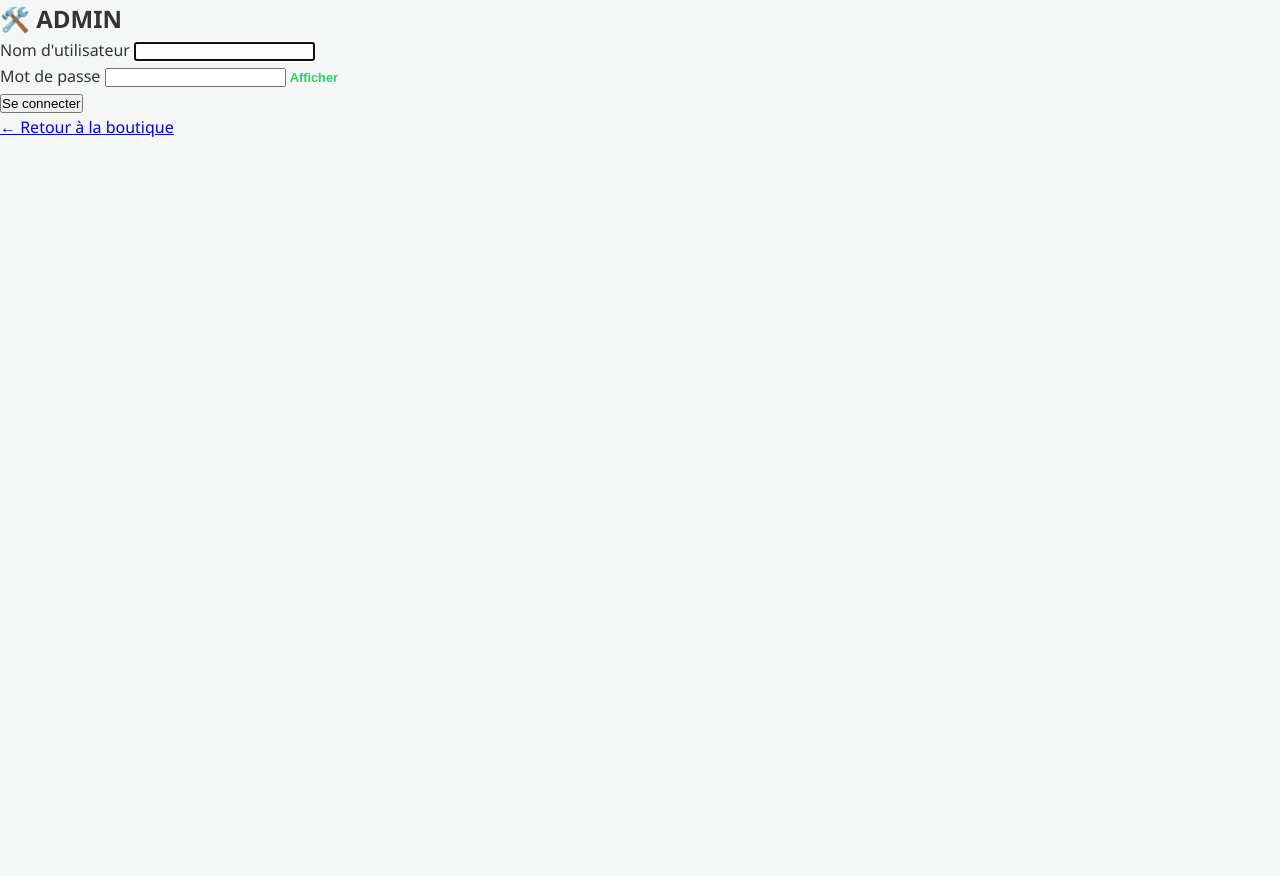
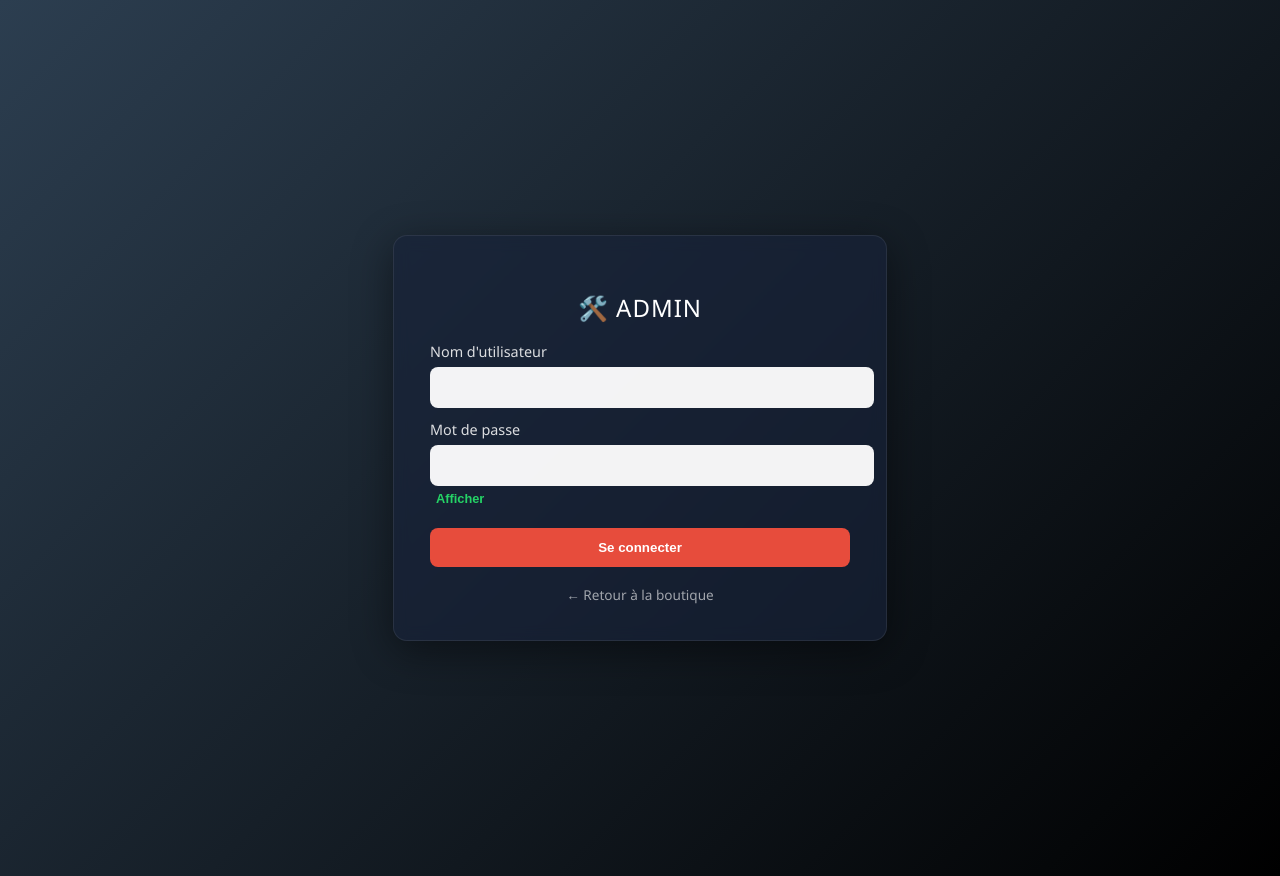
Before and after one commit to menma-officiel/Menma-Shop, a PHP site: page /admin/login.php in a window 1280 px wide. Before the commit the page ends 137 px from the top, so only its background shows below. Run offline with PHP 8.4, Linux system fonts and the light colour scheme; some libraries are stand-ins or nearby versions.

Commit message:
Update login.css

```diff
--- a/assets/css/login.css
+++ b/assets/css/login.css
@@ -1,77 +1,201 @@
-/* 1. RESET ET BASE */
-* { margin: 0; padding: 0; box-sizing: border-box; }
-body { font-family: 'Segoe UI', Roboto, sans-serif; background-color: #f4f7f6; color: #333; line-height: 1.6; -webkit-tap-highlight-color: transparent; }
-
-/* 2. NAVIGATION (Optimisée Mobile) */
-.nav-admin {
-    display: flex; justify-content: space-between; align-items: center;
-    background: #1a1a1a; padding: 0 20px; min-height: 65px; color: white;
-    position: sticky; top: 0; z-index: 1000; box-shadow: 0 2px 10px rgba(0,0,0,0.3);
+/* Styles pour la page admin/login.php */
+.login-page-body {
+    font-family: 'Segoe UI', sans-serif;
+    background: linear-gradient(135deg, #2c3e50, #000000);
+    min-height: 100vh;
+    display: flex;
+    align-items: center;
+    justify-content: center;
+    color: white;
+    padding: 30px;
 }
 
-.logo { font-weight: 800; font-size: 1.2rem; color: #fff; text-decoration: none; text-transform: uppercase; }
-.logo span { color: #25D366; }
-
-.menu-admin { display: flex; gap: 20px; align-items: center; }
-/* Grosses icônes pour le pouce */
-.menu-admin a { color: #ccc; text-decoration: none; font-size: 1.5rem; padding: 10px; display: inline-block; }
-
-/* 3. LAYOUT PRINCIPAL */
-.admin-wrapper { max-width: 1000px; margin: 20px auto; padding: 0 15px; }
-.edit-container { background: #ffffff; padding: 20px; border-radius: 12px; box-shadow: 0 4px 12px rgba(0,0,0,0.05); margin-bottom: 20px; }
-
-/* 4. STATISTIQUES (Grille responsive) */
-.stats-grid { display: grid; grid-template-columns: repeat(auto-fit, minmax(150px, 1fr)); gap: 15px; margin-bottom: 25px; }
-.stat-card { background: white; padding: 15px; border-radius: 10px; border: 1px solid #eee; text-align: center; }
-.stat-value { font-size: 1.5rem; font-weight: bold; display: block; }
-
-/* 5. FORMULAIRES (Champs larges pour mobile) */
-.admin-form label { display: block; margin: 15px 0 6px; font-weight: 700; font-size: 0.9rem; }
-.admin-form input, .admin-form textarea, .admin-form select {
-    width: 100%; padding: 14px; border: 1px solid #d1d5db; border-radius: 10px; font-size: 1rem; min-height: 48px;
+.login-card {
+    background: rgba(23, 34, 57, 0.65);
+    backdrop-filter: blur(8px);
+    padding: 36px;
+    border-radius: 14px;
+    border: 1px solid rgba(255, 255, 255, 0.08);
+    width: 100%;
+    max-width: 420px;
+    text-align: center;
+    box-shadow: 0 10px 40px rgba(0, 0, 0, 0.45);
 }
 
-/* 6. TABLEAUX TRANSFORMÉS EN CARTES (MOBILE FIRST) */
-.table-responsive { width: 100%; }
-table { width: 100%; border-collapse: collapse; }
+.login-card h2 {
+    margin-bottom: 18px;
+    font-weight: 400;
+    letter-spacing: 1px;
+}
+
+.field {
+    margin: 12px 0;
+    text-align: left;
+}
+
+label {
+    display: block;
+    color: rgba(255, 255, 255, 0.85);
+    margin-bottom: 6px;
+    font-size: 0.9rem;
+}
+
+input[type="text"],
+input[type="password"] {
+    width: 100%;
+    padding: 12px;
+    border: none;
+    border-radius: 8px;
+    background: rgba(255, 255, 255, 0.95);
+    color: #222;
+    outline: none;
+    font-size: 0.95rem;
+}
+
+button.login-btn {
+    width: 100%;
+    padding: 12px;
+    border: none;
+    border-radius: 8px;
+    background: #e74c3c;
+    color: white;
+    font-weight: bold;
+    cursor: pointer;
+    transition: 0.2s;
+    margin-top: 8px;
+}
+
+button.login-btn:hover {
+    background: #c0392b;
+    transform: translateY(-1px);
+}
+
+.error {
+    color: #ffb3b3;
+    font-size: 0.95rem;
+    margin-top: 14px;
+}
+
+.back-home {
+    margin-top: 18px;
+    display: block;
+    color: rgba(255, 255, 255, 0.6);
+    text-decoration: none;
+    font-size: 0.85rem;
+}
+
+/* petit utilitaire pour message de validation côté client */
+.input-error {
+    border: 1px solid #ffb3b3 !important;
+    box-shadow: 0 0 0 3px rgba(255, 179, 179, 0.08);
+}
 
 @media (max-width: 768px) {
-    .nav-admin { flex-direction: row; padding: 10px 15px; }
-    .dashboard-header { flex-direction: column; gap: 15px; text-align: center; }
-    .btn-new-product { width: 100%; text-align: center; }
+    .nav-admin {
+        flex-direction: row;
+        padding: 10px 15px;
+    }
+
+    .dashboard-header {
+        flex-direction: column;
+        gap: 15px;
+        text-align: center;
+    }
+
+    .btn-new-product {
+        width: 100%;
+        text-align: center;
+    }
 
     /* Le tableau devient une liste de cartes */
-    thead { display: none; }
+    thead {
+        display: none;
+    }
+
     tr {
-        display: block; background: #fff; border: 1px solid #e1e4e8;
-        padding: 10px; margin-bottom: 15px; border-radius: 12px;
+        display: block;
+        background: #fff;
+        border: 1px solid #e1e4e8;
+        padding: 10px;
+        margin-bottom: 15px;
+        border-radius: 12px;
     }
+
     td {
-        display: flex; justify-content: space-between; align-items: center;
-        padding: 12px 5px; border-bottom: 1px solid #f0f0f0; font-size: 0.95rem;
+        display: flex;
+        justify-content: space-between;
+        align-items: center;
+        padding: 12px 5px;
+        border-bottom: 1px solid #f0f0f0;
+        font-size: 0.95rem;
     }
-    td:last-child { border-bottom: none; justify-content: space-around; padding-top: 15px; }
+
+    td:last-child {
+        border-bottom: none;
+        justify-content: space-around;
+        padding-top: 15px;
+    }
 
     /* On utilise data-label pour afficher le titre sur mobile */
-    td::before { content: attr(data-label); font-weight: bold; color: #777; }
+    td::before {
+        content: attr(data-label);
+        font-weight: bold;
+        color: #777;
+    }
 
     /* Boutons d'action géants pour éviter les erreurs de clic */
-    .btn-edit, .btn-delete {
-        background: #f8f9fa; padding: 12px 25px; border-radius: 8px;
-        font-size: 1.4rem; border: 1px solid #ddd;
+    .btn-edit,
+    .btn-delete {
+        background: #f8f9fa;
+        padding: 12px 25px;
+        border-radius: 8px;
+        font-size: 1.4rem;
+        border: 1px solid #ddd;
     }
 }
 
 /* Version Bureau */
 @media (min-width: 769px) {
-    th { padding: 12px; background: #f8f9fa; border-bottom: 2px solid #eee; text-align: left; }
-    td { padding: 12px; border-bottom: 1px solid #eee; }
-    .form-row { display: grid; grid-template-columns: 1fr 1fr; gap: 20px; }
+    th {
+        padding: 12px;
+        background: #f8f9fa;
+        border-bottom: 2px solid #eee;
+        text-align: left;
+    }
+
+    td {
+        padding: 12px;
+        border-bottom: 1px solid #eee;
+    }
+
+    .form-row {
+        display: grid;
+        grid-template-columns: 1fr 1fr;
+        gap: 20px;
+    }
 }
 
 /* BOUTONS GENERAUX */
-.btn-save { background: #25D366; color: white; border: none; padding: 16px; border-radius: 10px; font-weight: 800; width: 100%; cursor: pointer; text-transform: uppercase; }
-.status-badge { background: #3498db; color: white; padding: 4px 10px; border-radius: 20px; font-size: 0.8rem; }
+.btn-save {
+    background: #25D366;
+    color: white;
+    border: none;
+    padding: 16px;
+    border-radius: 10px;
+    font-weight: 800;
+    width: 100%;
+    cursor: pointer;
+    text-transform: uppercase;
+}
+
+.status-badge {
+    background: #3498db;
+    color: white;
+    padding: 4px 10px;
+    border-radius: 20px;
+    font-size: 0.8rem;
+}
+
 .toggle-pass {
     background: none;
     border: none;
```
